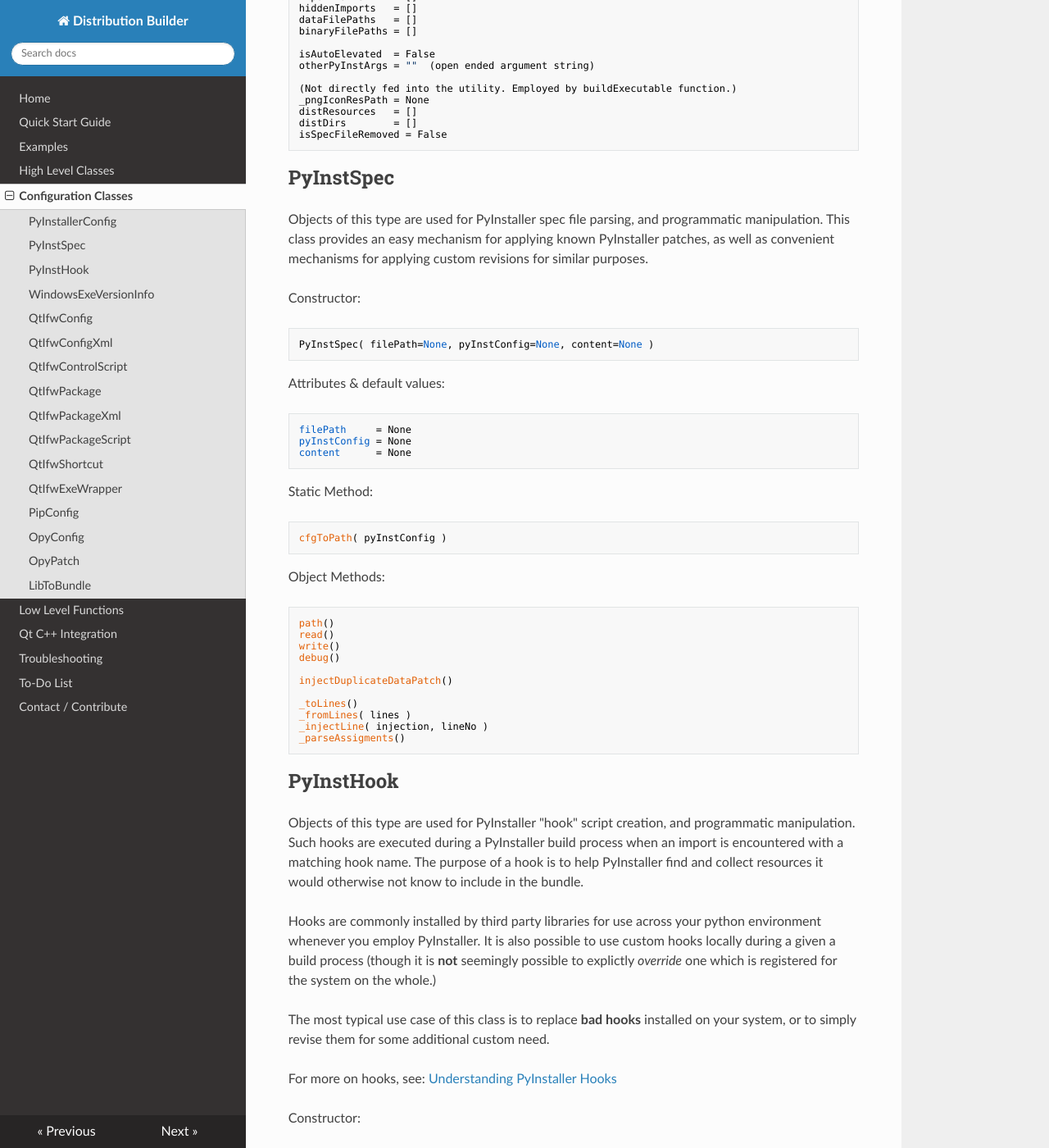
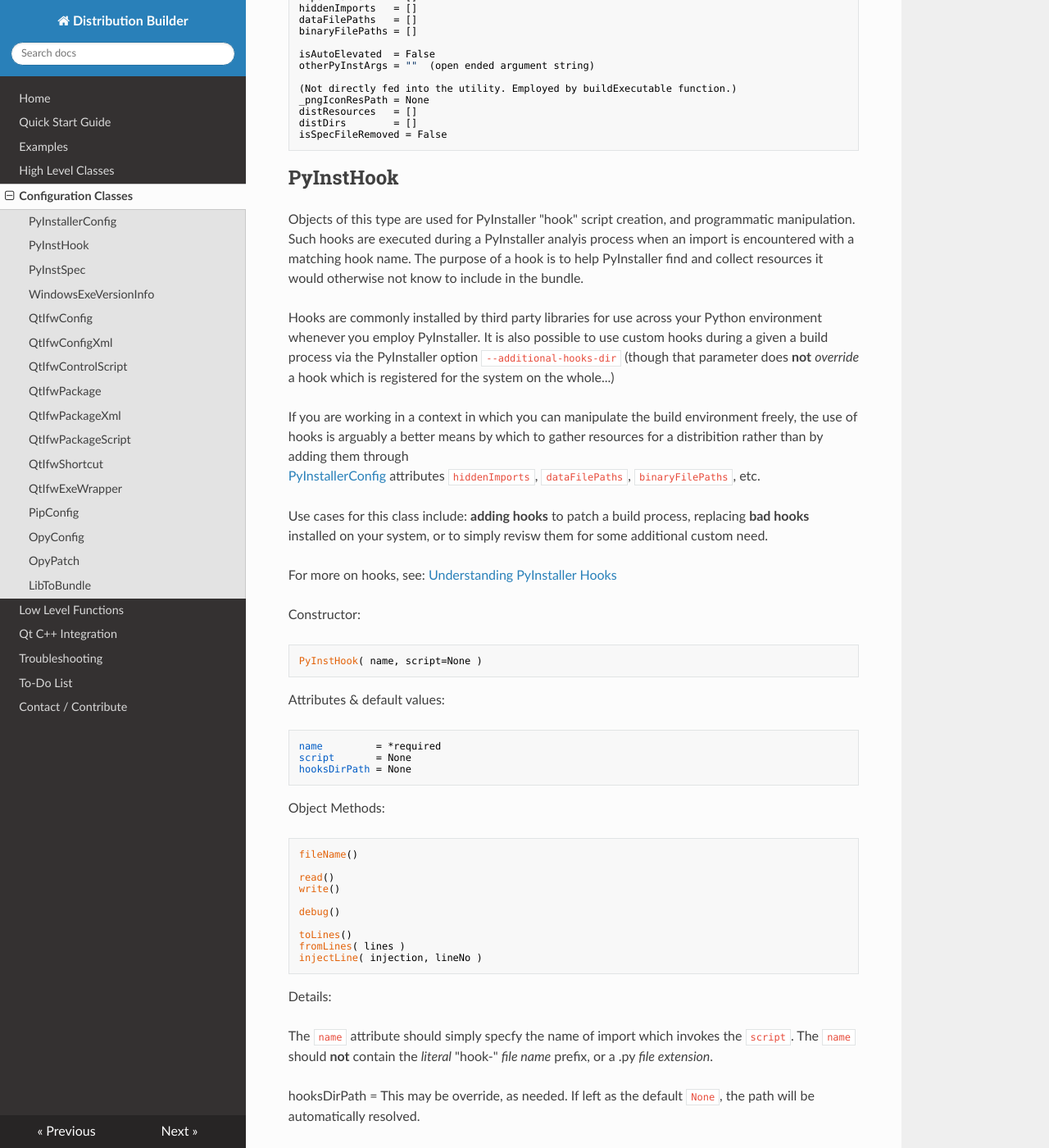
Before and after one commit to BuvinJT/distbuilder, an MkDocs documentation site: the page built from docs/ConfigClasses.md, in a window 1280 px wide and 1400 px high, scrolled down 1152 px. Shown: the whole window at 82% size. Built offline with MkDocs 1.6.1, drawn with Linux system fonts in a browser that asks for light colours; nearby versions of some CDN libraries; old or Windows-style settings are respelled for this version of MkDocs; some of the changed text lies outside the part shown.

Commit message:
Add class PlasticFile, as super class to several others now. Notably changing class PyInstHook, PyInstSpec, WindowsExeVersionInfo, ExecutableScript.  Revised logic in PyInstHook, eliminating the need for the client to append "-hook" to the object "name".

```diff
--- a/distbuilder/_version.py
+++ b/distbuilder/_version.py
@@ -1 +1 @@
-__version__ = "0.7.7.0"
+__version__ = "0.7.7.1"
--- a/docs/ConfigClasses.md
+++ b/docs/ConfigClasses.md
@@ -59,6 +59,66 @@
     distDirs        = []
 	isSpecFileRemoved = False
 
+## PyInstHook
+
+Objects of this type are used for PyInstaller "hook" script
+creation, and programmatic manipulation.
+Such hooks are executed during a PyInstaller analyis process
+when an import is encountered with a matching hook name. The purpose
+of a hook is to help PyInstaller find and collect resources
+it would otherwise not know to include in the bundle.
+
+Hooks are commonly installed by third party libraries for use across your
+Python environment whenever you employ PyInstaller.  It is
+also possible to use custom hooks during a given a build process via
+the PyInstaller option `--additional-hooks-dir` (though that parameter does **not**
+*override* a hook which is registered for the system on the whole...)
+
+If you are working in a context in which you can manipulate the build environment
+freely, the use of hooks is arguably a better means by which to gather resources
+for a distribition rather than by adding them through
+[PyInstallerConfig](#pyinstallerconfig) attributes
+`hiddenImports`, `dataFilePaths`, `binaryFilePaths`, etc.
+
+Use cases for this class include: **adding hooks** to patch a build process,
+replacing **bad hooks** installed on your system, or to simply revisw them
+for some additional custom need.
+
+For more on hooks, see:
+[Understanding PyInstaller Hooks](https://pyinstaller.readthedocs.io/en/stable/hooks.html)
+
+Constructor:
+
+    PyInstHook( name, script=None )
+
+Attributes & default values:
+
+    name         = *required
+    script       = None
+    hooksDirPath = None
+
+Object Methods:
+
+    fileName()
+
+	read()
+	write()
+
+    debug()
+
+    toLines()
+    fromLines( lines )
+	injectLine( injection, lineNo )
+
+Details:
+
+The `name` attribute should simply specfy the name of import which invokes the `script`.
+The `name` should **not** contain the *literal* "hook-" *file name* prefix, or a
+.py *file extension*.
+
+hooksDirPath = This may be override, as needed.  If left as the default `None`,
+the path will be automatically resolved.
+
 ## PyInstSpec
 
 Objects of this type are used for PyInstaller spec file
@@ -84,55 +144,19 @@
 Object Methods:
 
 	path()
+
 	read()
 	write()
+
     debug()
+
+    toLines()
+    fromLines( lines )
+	injectLine( injection, lineNo )
 
     injectDuplicateDataPatch()
 
-    _toLines()
-    _fromLines( lines )
-	_injectLine( injection, lineNo )
 	_parseAssigments()
-
-## PyInstHook
-
-Objects of this type are used for PyInstaller "hook" script
-creation, and programmatic manipulation.
-Such hooks are executed during a PyInstaller build process
-when an import is encountered with a matching hook name. The purpose
-of a hook is to help PyInstaller find and collect resources
-it would otherwise not know to include in the bundle.
-
-Hooks are commonly installed by third party libraries for use across your
-python environment whenever you employ PyInstaller.  It is
-also possible to use custom hooks locally during a given a
-build process (though it is **not** seemingly possible to explictly
-*override* one which is registered for the system on the whole.)
-
-The most typical use case of this class is to replace **bad hooks**
-installed on your system, or to simply revise them for some
-additional custom need.
-
-For more on hooks, see:
-[Understanding PyInstaller Hooks](https://pyinstaller.readthedocs.io/en/stable/hooks.html)
-
-Constructor:
-
-    PyInstHook( name, script=None )
-
-Attributes & default values:
-
-    name         = <required, omit .py extension>
-    script       = None
-    hooksDirPath = None <auto resolve>
-
-Object Methods:
-
-	read()
-	write()
-    debug()
-    fileName()
 
 ## WindowsExeVersionInfo
 
@@ -154,6 +178,16 @@
     productName = ""
     description = ""
     exeName     = ""
+
+Static Methods:
+
+    defaultPath()
+
+Object Methods:
+
+    fileName()
+	write()
+    debug()
 
 ## QtIfwConfig
 
```
Also changed, not shown: docs/LowLevel.md (+21 -8 lines), 2 other files.
